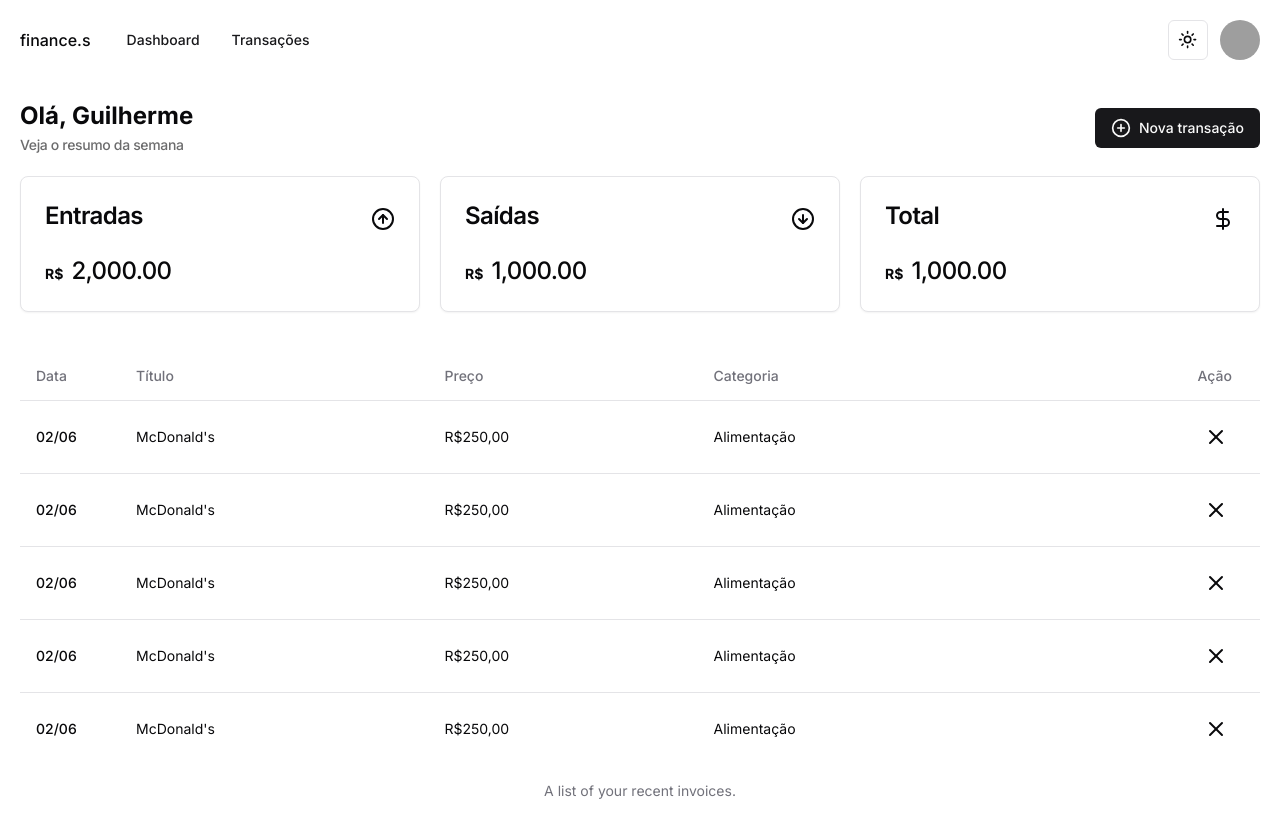
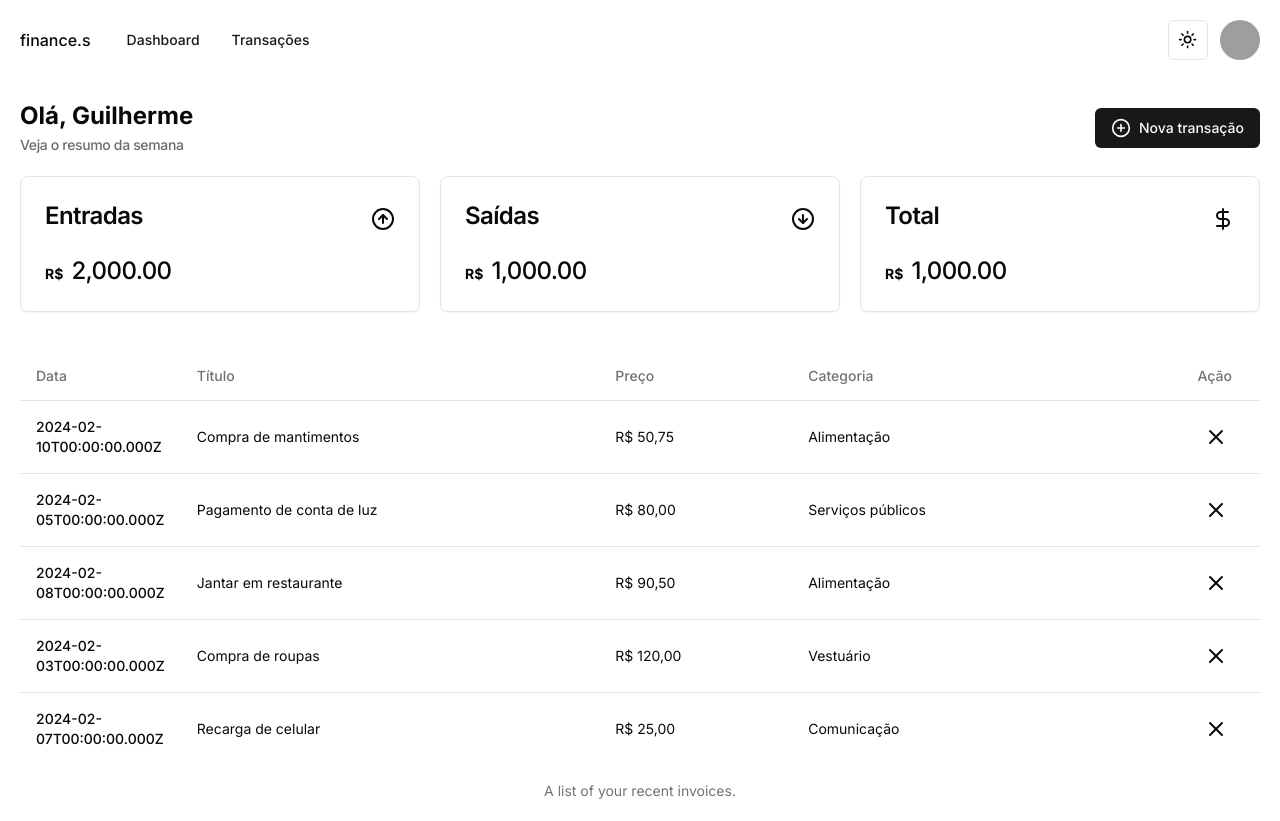
Before and after one commit to Guigalaverna/finance.s, a Next.js app: page / in a window 1280 px wide. Built offline with nearby package versions, Linux system fonts and the light colour scheme; grey boxes are pictures that could not be loaded.

Commit message:
feat: create add and remove transaction features

```diff
--- a/src/app/layout.tsx
+++ b/src/app/layout.tsx
@@ -2,7 +2,8 @@ import type { Metadata } from "next";
 import { Inter as FontSans } from "next/font/google";
 import "./globals.css";
 import { cn } from "@/lib/utils";
-import { ThemeProvider } from "@/components/theme-provider";
+import { ThemeProvider } from "@/components/providers/theme-provider";
+import { TransactionProvider } from "@/components/providers/transaction-provider";
 
 const fontSans = FontSans({ subsets: ["latin"], variable: "--font-sans" });
 
@@ -29,7 +30,7 @@ export default function RootLayout({
           enableSystem
           disableTransitionOnChange
         >
-          {children}
+          <TransactionProvider>{children}</TransactionProvider>
         </ThemeProvider>
       </body>
     </html>
--- /dev/null
+++ b/src/components/providers/transaction-provider.tsx
@@ -0,0 +1,124 @@
+"use client";
+import { ReactNode, createContext, useContext, useState } from "react";
+
+interface Transaction {
+  id: string;
+  title: string;
+  date: Date;
+  amount: number;
+  category: string;
+}
+
+interface ContextData {
+  transactions: Transaction[];
+  resume: {
+    totalIncome: number;
+    totalWithdraw: number;
+    total: number;
+  };
+  addTransaction: (transaction: Transaction) => Promise<boolean>;
+  removeTransaction: (id: string) => Promise<boolean>;
+}
+
+const Context = createContext({} as ContextData);
+
+export function TransactionProvider({ children }: { children: ReactNode }) {
+  const [transactions, setTransactions] = useState<Transaction[]>([
+    {
+      id: "1",
+      title: "Compra de mantimentos",
+      date: new Date("2024-02-10"),
+      amount: 50.75,
+      category: "Alimentação",
+    },
+    {
+      id: "2",
+      title: "Pagamento de conta de luz",
+      date: new Date("2024-02-05"),
+      amount: 80.0,
+      category: "Serviços públicos",
+    },
+    {
+      id: "3",
+      title: "Jantar em restaurante",
+      date: new Date("2024-02-08"),
+      amount: 90.5,
+      category: "Alimentação",
+    },
+    {
+      id: "4",
+      title: "Compra de roupas",
+      date: new Date("2024-02-03"),
+      amount: 120.0,
+      category: "Vestuário",
+    },
+    {
+      id: "5",
+      title: "Recarga de celular",
+      date: new Date("2024-02-07"),
+      amount: 25.0,
+      category: "Comunicação",
+    },
+  ]);
+
+  const resume = {
+    totalIncome: 2000,
+    totalWithdraw: 1000,
+    total: 1000,
+  };
+
+  async function addTransaction({
+    title,
+    amount,
+    category,
+  }: {
+    title: string;
+    amount: number;
+    category: string;
+  }) {
+    try {
+      const newTransaction: Transaction = {
+        id: crypto.randomUUID(),
+        date: new Date(),
+        title,
+        amount,
+        category,
+      };
+
+      setTransactions([newTransaction, ...transactions]);
+      return true;
+    } catch (error) {
+      return false;
+    }
+  }
+  async function removeTransaction(id: string) {
+    try {
+      const transactionArray = transactions.filter(
+        (transaction) => transaction.id !== id
+      );
+
+      setTransactions(transactionArray);
+
+      return true;
+    } catch (error) {
+      return false;
+    }
+  }
+
+  return (
+    <Context.Provider
+      value={{
+        addTransaction,
+        removeTransaction,
+        resume,
+        transactions,
+      }}
+    >
+      {children}
+    </Context.Provider>
+  );
+}
+
+export function useTransactions() {
+  return useContext(Context);
+}
--- a/src/components/recent-transaction-table.tsx
+++ b/src/components/recent-transaction-table.tsx
@@ -1,3 +1,4 @@
+"use client";
 import {
   Table,
   TableBody,
@@ -9,8 +10,11 @@ import {
 } from "@/components/ui/table";
 import { X } from "lucide-react";
 import { Button } from "./ui/button";
+import { useTransactions } from "./providers/transaction-provider";
 
 export function RecentTransactionsTable({ className }: { className?: string }) {
+  const { transactions, removeTransaction } = useTransactions();
+
   return (
     <Table className={className}>
       <TableCaption>A list of your recent invoices.</TableCaption>
@@ -24,14 +28,24 @@ export function RecentTransactionsTable({ className }: { className?: string }) {
         </TableRow>
       </TableHeader>
       <TableBody>
-        {Array.from({ length: 5 }).map((item) => (
-          <TableRow key={Number(item)}>
-            <TableCell className="font-medium">02/06</TableCell>
-            <TableCell>McDonald's</TableCell>
-            <TableCell>R$250,00</TableCell>
-            <TableCell>Alimentação</TableCell>
+        {transactions.map((item) => (
+          <TableRow key={item.id}>
+            <TableCell className="font-medium">
+              {item.date.toISOString()}
+            </TableCell>
+            <TableCell>{item.title}</TableCell>
+            <TableCell>
+              {new Intl.NumberFormat("pt-br", {
+                style: "currency",
+                currency: "BRL",
+              }).format(item.amount)}
+            </TableCell>
+            <TableCell>{item.category}</TableCell>
             <TableCell className="flex items-end justify-end">
-              <Button variant="ghost">
+              <Button
+                variant="ghost"
+                onClick={() => removeTransaction(item.id)}
+              >
                 <X />
               </Button>
             </TableCell>
```
Also changed, not shown: src/components/providers/theme-provider.tsx (renamed from src/components/theme-provider.tsx).
